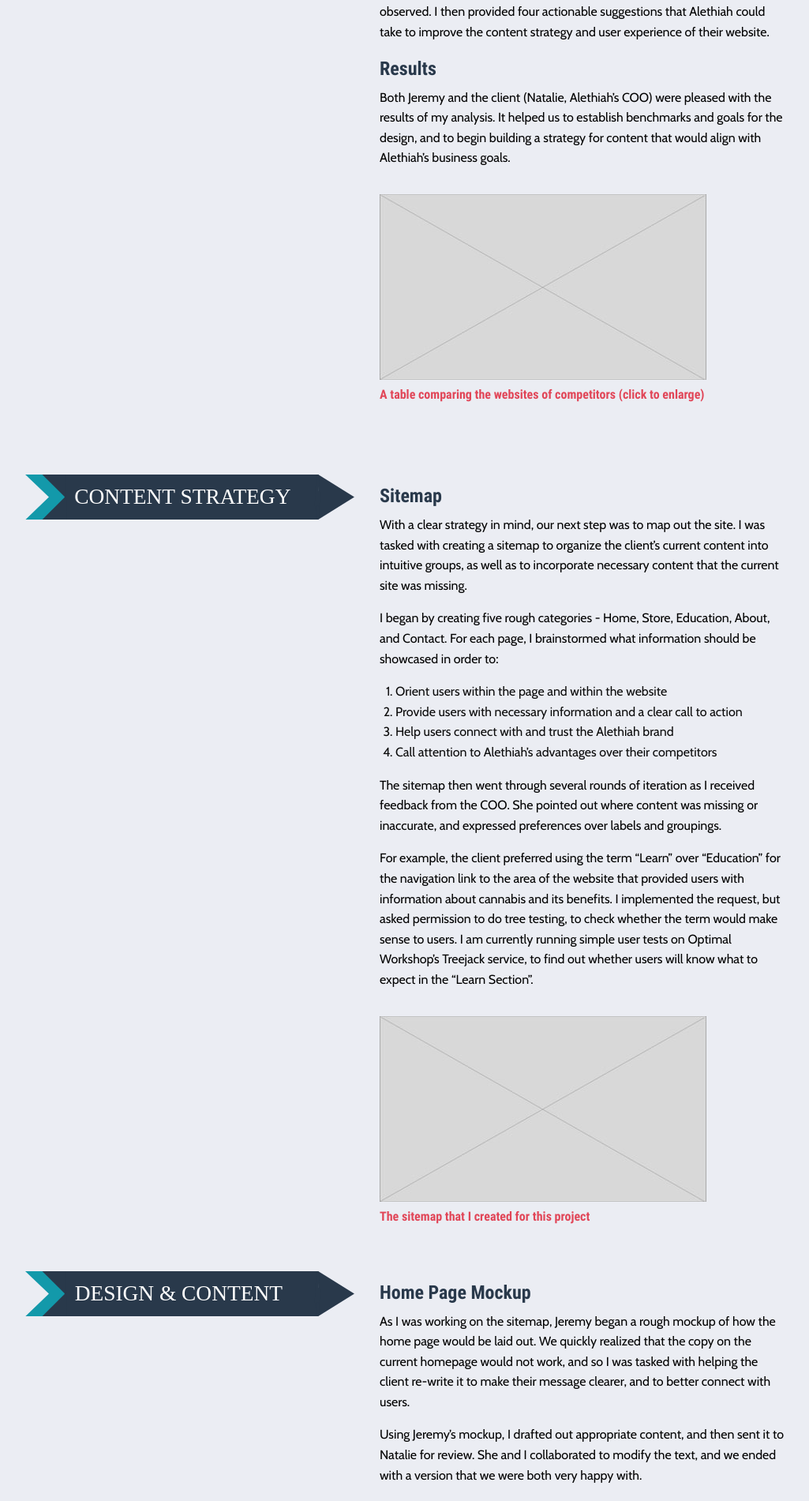
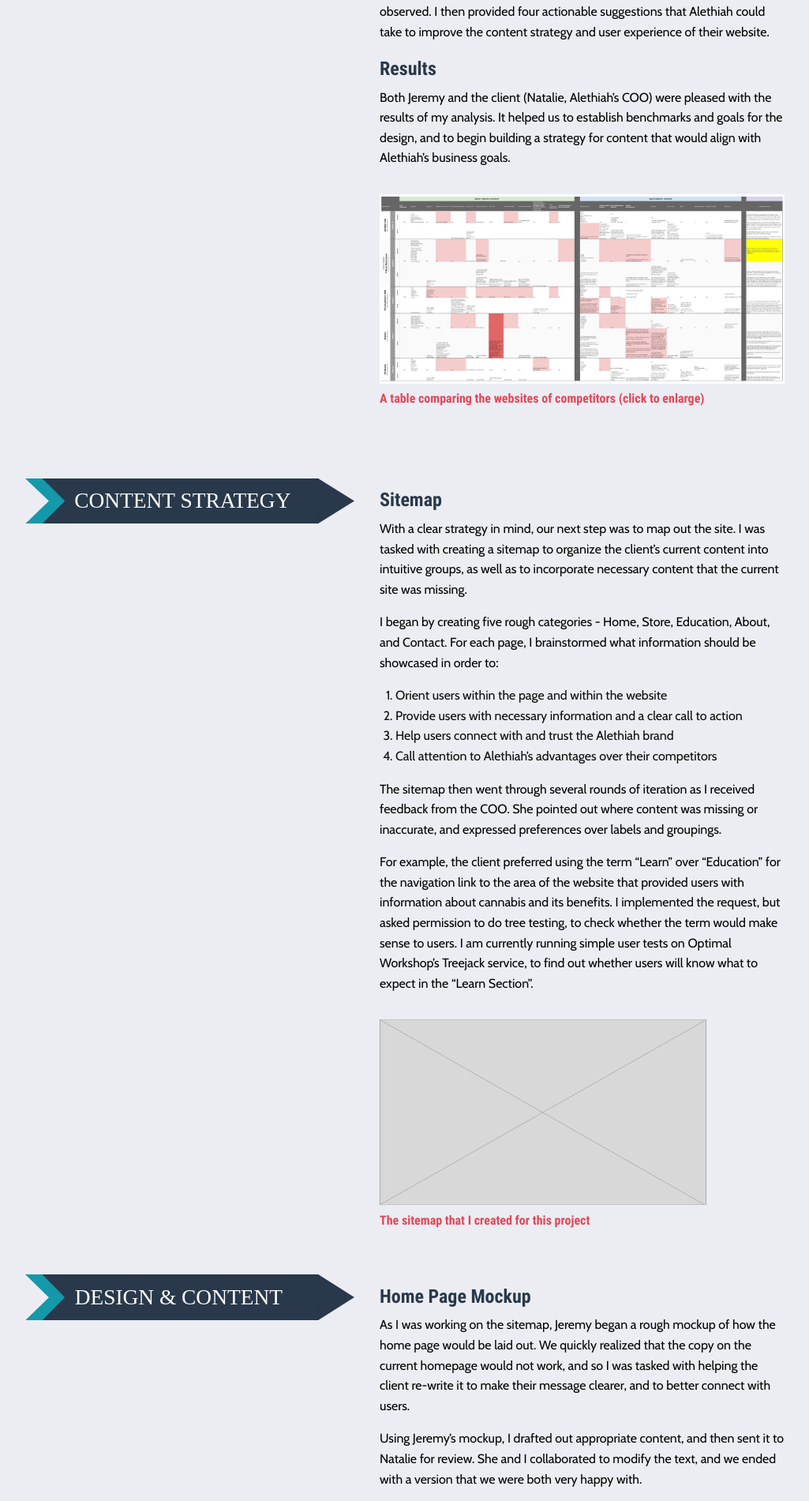
Before and after one commit to emeriwether/emeriwether.github.io, a Jekyll site: the page built from projectA.html, in a window 1280 px wide. Shown: the part 2390-4291 px from the top of the page at 79% size, without its empty margins (145-1170 px from the left). Built offline with Jekyll 4.4.1, drawn with Linux system fonts in a browser that asks for light colours.

Commit message:
add competitor analysis image to alethiah case study

```diff
--- a/projectA.html
+++ b/projectA.html
@@ -74,14 +74,14 @@ headerImageLabel: "HERO IMAGE LABEL"
 
         <a data-open="competitorAnalysis">
             <figcaption>
-                <img src="images/placeholder_Thumbnail.jpg" alt="A table comparing the websites of competitors">
+                <img src="images/project1/Alethiah_CompetitorAnalysis.jpg" alt="A table comparing the websites of competitors">
                 <figcaption class="coralText">A table comparing the websites of competitors (click to enlarge)</figcaption>
             </figcaption>
         </a>
         <!-- MODAL -->
         <div class="large reveal" id="competitorAnalysis" data-reveal>
             <figure class="card">
-                <iframe src="https://drive.google.com/file/d/1DWdecxoOZgz8qK6RcKsAUVDzFqSl3X5L/preview" width="100%" height="480"></iframe>
+                <iframe src="https://drive.google.com/file/d/1YO8DCpJl6giaqxDCiLDHJ7SNB_aEvR8a/preview" width="95%" height="480"></iframe>
                 <div class="card-section">
                     <figcaption class="coralText">A table comparing the websites of competitors</figcaption>
                 </div>
```
Also changed, not shown: images/project1/Alethiah_CompetitorAnalysis.jpg (added), 3 other files.
